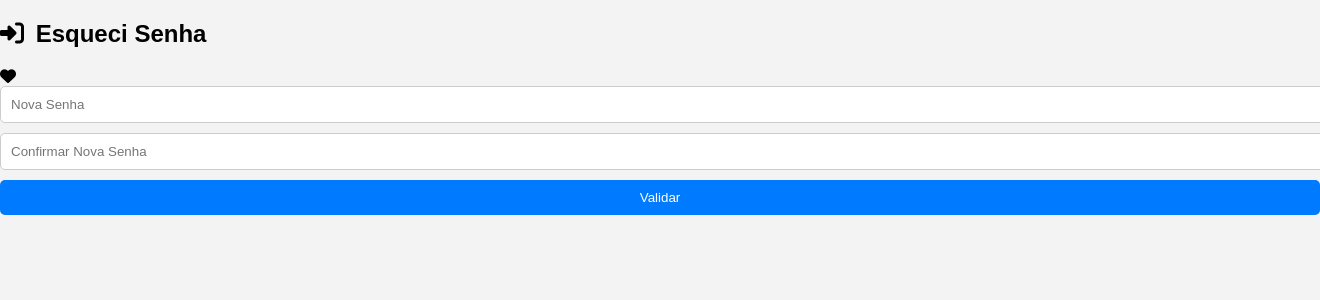
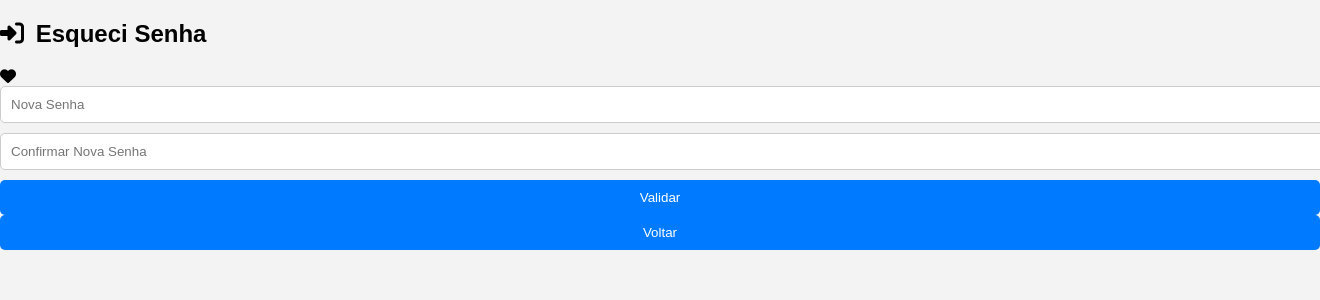
Before and after one commit to cauekssouza/Flavour_Stalker, a PHP site: page /senha.php in a window 1320 px wide; the page is wider, and only the part inside the window is pictured. Shown: the top 300 px of that part. Run offline with PHP 8.4, Linux system fonts and the light colour scheme.

Commit message:
Update senha.php

```diff
--- a/senha.php
+++ b/senha.php
@@ -4,20 +4,20 @@
     <meta charset="UTF-8">
     <meta name="viewport" content="width=device-width, initial-scale=1.0">
     <title>Senha</title>
+    <link rel="stylesheet" href="https://cdnjs.cloudflare.com/ajax/libs/font-awesome/6.5.1/css/all.min.css" integrity="sha512-DTOQO9RWCH3ppGqcWaEA1BIZOC6xxalwEsw9c2QQeAIftl+Vegovlnee1c9QX4TctnWMn13TZye+giMm8e2LwA==" crossorigin="anonymous" referrerpolicy="no-referrer"/>
     <link rel="stylesheet" href="senha.css">
-    <link rel="stylesheet" href="https://cdnjs.cloudflare.com/ajax/libs/font-awesome/6.5.1/css/all.min.css" integrity="sha512-DTOQO9RWCH3ppGqcWaEA1BIZOC6xxalwEsw9c2QQeAIftl+Vegovlnee1c9QX4TctnWMn13TZye+giMm8e2LwA==" crossorigin="anonymous" referrerpolicy="no-referrer"/>
 </head>
 <body>
     <div class="Caixa-Senha">
         <div class="Senha">
-        <h2><i class="fa-solid fa-right-to-bracket"></i> Esqueci Senha</h2>
-        <i class="fa-solid fa-heart"></i>
-        <input type="password"  id="nova_senha" placeholder="Nova Senha">
-        <input type="password" id="confirmar_senha" placeholder="Confirmar Nova Senha">
-        <button onclick="Validar()">Validar</button>
-        <script src="validar.js"></script>
+            <h2><i class="fa-solid fa-right-to-bracket"></i> Esqueci Senha</h2>
+            <i class="fa-solid fa-heart"></i>
+            <input type="password" id="nova_senha" placeholder="Nova Senha">
+            <input type="password" id="confirmar_senha" placeholder="Confirmar Nova Senha">
+            <button onclick="Validar()">Validar</button>
+            <button onclick="window.location.href = 'login.php'">Voltar</button>
+            <script src="validar.js"></script>
         </div>
     </div>
-
 </body>
 </html>
```
